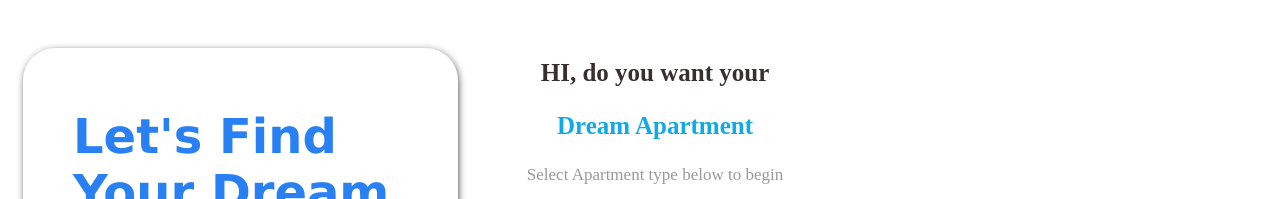
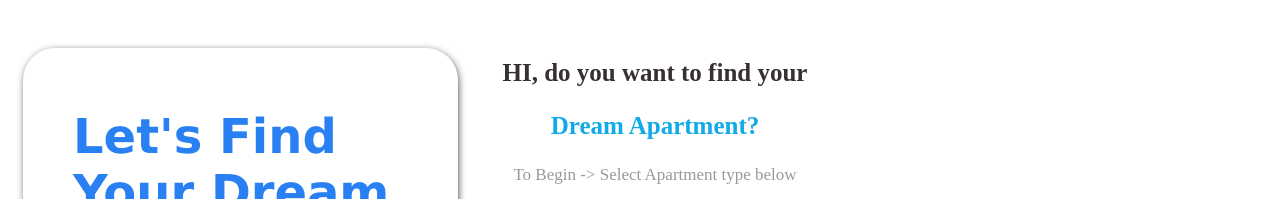
Before and after one commit to mansiDandgaval/Impact-of-CSS-and-Sass, a website: page Website with Styling (css and sass).html in a window 1280 px wide. Shown: the part 55-254 px from the top of the page. Drawn offline with nearby package versions, Linux system fonts and the light colour scheme; files that its build step writes are made by us from their sources.

Commit message:
Update Website with Styling (css and sass).html

```diff
--- a/Website with Styling (css and sass).html
+++ b/Website with Styling (css and sass).html
@@ -121,9 +121,9 @@
     <section class="selectApartments">
       <div class="container">
         <center>
-          <p class="heading">HI, do you want your</p>
-          <p class="drm-title">Dream Apartment</p>
-          <p class="heading-caption">Select Apartment type below to begin</p>
+          <p class="heading">HI, do you want to find your</p>
+          <p class="drm-title">Dream Apartment?</p>
+          <p class="heading-caption">To Begin -> Select Apartment type below</p>
         </center>
 
         <div class="row">
```
